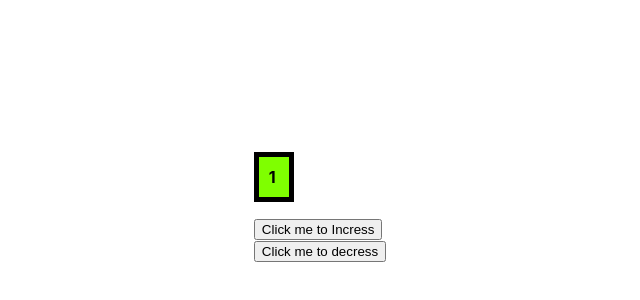
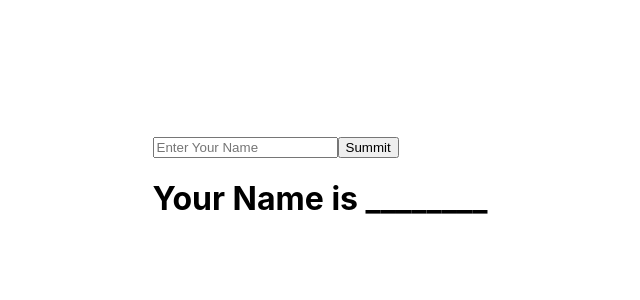
Before and after one commit to AbhayKhemnar/practice, a React (Create React App) app: page / in a window 1280 px wide. Shown: the part 164-464 px from the top of the page, without its empty margins (320-960 px from the left). Built offline with nearby package versions, Linux system fonts and the light colour scheme.

Commit message:
Use two useState function in Onclick.js

```diff
--- a/src/OnClick/Onclick.js
+++ b/src/OnClick/Onclick.js
@@ -3,29 +3,26 @@ import './Onclick.css'
 
 export default function OnClick(){
 
-    let [count , setCount]= useState(1)
-    function Incress(){
-       let newcount=count+1;
-       setCount(newcount)
-    }
+   let [Name , setName]= useState()
+   let [UpdatedName , setUpdatedName]=useState("________")
 
-    function Decress(){
-        if(count>0){
-        let newcount=count-1;
-        setCount(newcount)
-     }if(count===0){
-        alert("Can not go below 0")
-     }
-    }
 
+   function DisplayName(){
+        setUpdatedName(Name)
+
+   }
+
+   function handleName(event){
+    setName(event.target.value)
+
+   }
 
     return(
 
         <div class ="contain">
-            <p class="Count">{count}</p>
-            <button onClick={Incress}>Click me to Incress</button>
-            <br/>
-            <button onClick={Decress}>Click me to decress</button>
+            <input onChange={handleName} placeholder="Enter Your Name" ></input>
+            <button onClick={DisplayName} >Summit</button>
+            <h1>Your Name is {UpdatedName}</h1>
         </div>
 
 
```
